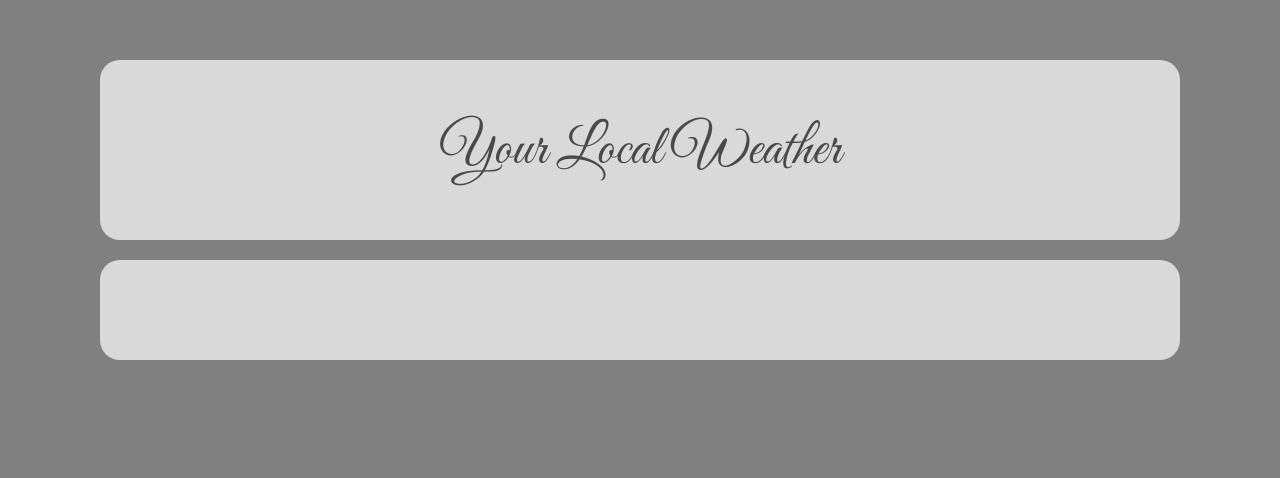
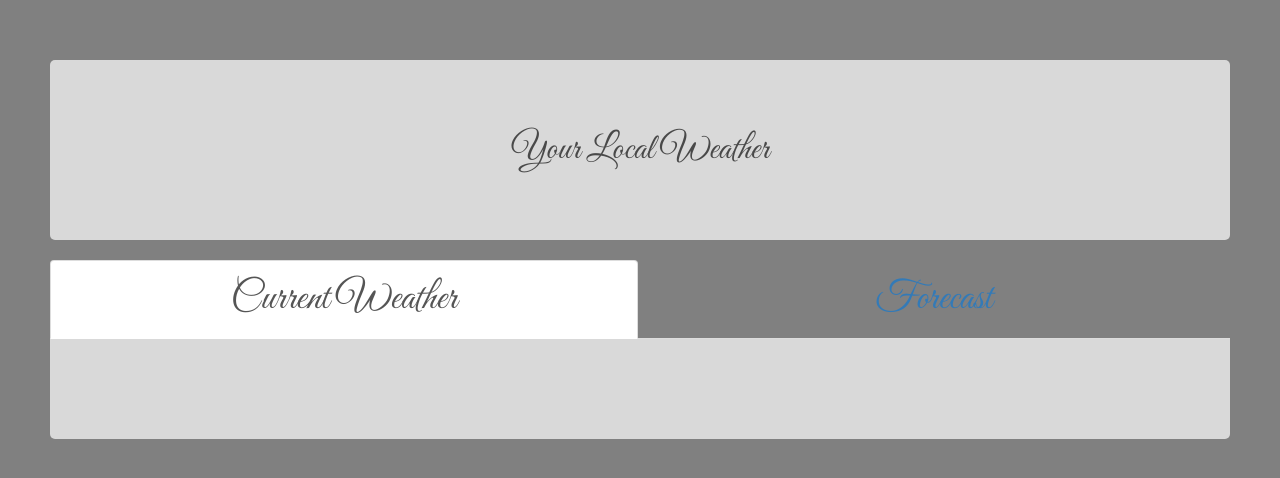
Before and after one commit to Marie000/weather-app, a plain HTML site: page index.html in a window 1280 px wide. Drawn offline with nearby package versions, Linux system fonts and the light colour scheme.

Commit message:
added tabs and started inserting forecast information (weather item not working right??)

```diff
--- a/index.html
+++ b/index.html
@@ -14,20 +14,33 @@
 
 <div class="weather"></div>
 <br><br>
-<div id="title">Your Local Weather</div>
-<div class="row" id="box">
-  <div id="location"></div>
+<div id="title"><h1>Your Local Weather</h1>
+  <h2><div id="location"></div></h2>
+</div>
 
-<div id="temperature"></div>
-<div id="humidity"></div>
-<div id="main"></div>
-  </div>
 
-<div class="day" id="day1">
-	<div id="day1Temp"></div>
-	<div id="day1Weather"></div>
-	<div id="day1Humidity"></div>
-	<div id="day1Precipitations"></div>
 
-<script src="https://ajax.googleapis.com/ajax/libs/jquery/1.12.0/jquery.min.js"></script>
-  <script src="main.js"></script>
+<ul class="nav nav-tabs">
+<li class="active"><a data-toggle="tab" href="#current">Current Weather</a></li>
+<li><a data-toggle="tab" href="#forecast">Forecast</a></li>
+</ul>
+
+<div id="box">
+	<div class="tab-content">
+		<div class="tab-pane fade in active" id="current">
+			<div id="temperature"></div>
+			<div id="humidity"></div>
+			<div id="main"></div>
+  		</div>
+		<div class="tab-pane fade" id="forecast">
+			<div class="day" id="day1">
+			<h3>Forecast</h3>
+			<div id="day1Max"></div>
+			<div id="day1Min"></div>
+			<div id="day1Weather"></div>
+		</div>
+	</div>
+</div>
+
+<script src='https://code.jquery.com/jquery-2.2.0.min.js'></script>
+       <script src="https://maxcdn.bootstrapcdn.com/bootstrap/3.3.6/js/bootstrap.min.js" integrity="sha384-0mSbJDEHialfmuBBQP6A4Qrprq5OVfW37PRR3j5ELqxss1yVqOtnepnHVP9aJ7xS" crossorigin="anonymous"></script>  <script src="main.js"></script>
--- a/main.js
+++ b/main.js
@@ -18,7 +18,7 @@ function foundLocation(position) {
   var lat0 = position.coords.latitude;
   var long0 = position.coords.longitude;
   getCurrentWeather(lat0,long0);
-  getForecast(lat0,lon0);
+  getForecast(lat0,long0);
 }
 
 function getCurrentWeather(latitude,longitude){
@@ -61,6 +61,12 @@ function getForecast(latitude,longitude){
     data: {},
     success: function(data) {
 
+        var Day1 = new Day(data.list[0].temp.max,data.list[0].temp.min,data.list[0].weather.description,data.list[0].weather.icon,data.list[0].humidity);
+
+        $("#day1Max").html(Day1.tempMax);
+        $("#day1Min").html(Day1.tempMin);
+        $("#day1Weather").html(Day1.weather);
+
         },
   });
 }
--- a/style.css
+++ b/style.css
@@ -4,25 +4,27 @@ body{
   font-family: 'Great Vibes', cursive;
   background-color:grey;
 }
-
+.nav{
+  margin:0 50px;
+}
+li{
+  width:50%;
+  font-size:5vmin;
+}
 #box {
   background-color:white;
   opacity:0.7;
   padding:50px;
-  margin-top:20px;
-  margin-left:100px;
-  margin-right:100px;
+  margin: 0 50px;
   font-size:7vmin;
-  border-radius:20px;
   backgroun-reapeat:no-repeat;
+  border-radius:0 0 5px 5px;
 }
 #title {
   background-color:white;
   opacity:0.7;
   padding:50px;
-  margin-top:20px;
-  margin-left:100px;
-  margin-right:100px;
+  margin:20px 50px;
   font-size:7vmin;
-  border-radius:20px;
+  border-radius:5px;
 }
```
